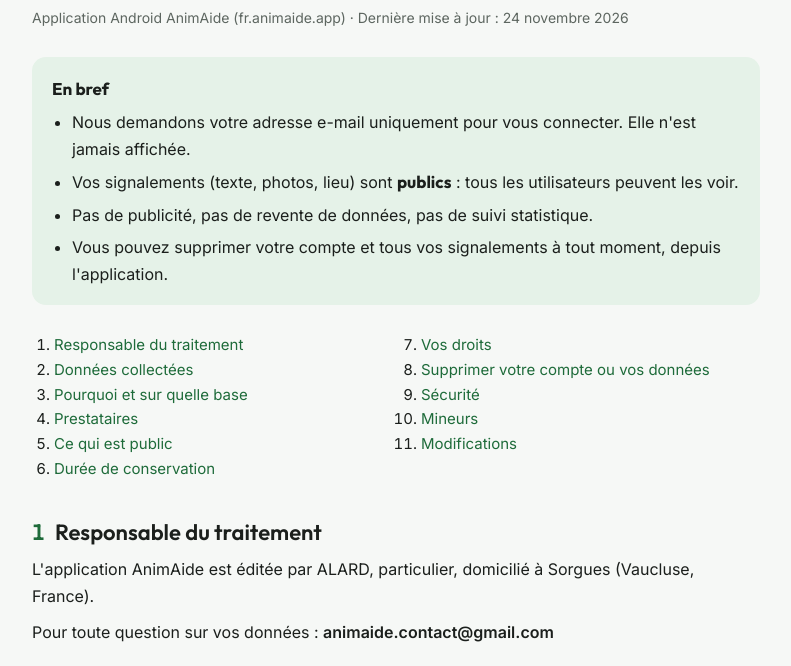
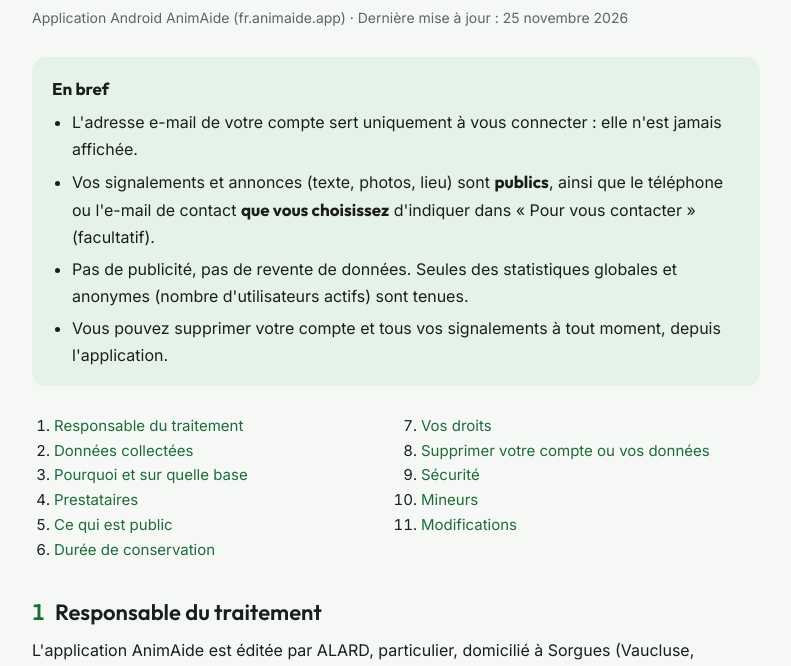
Before and after one commit to smyli84/animaide-site, a plain HTML site: page politique-de-confidentialite.html in a window 1280 px wide. Shown: the part 134-800 px from the top of the page, without its empty margins (244-1035 px from the left). Drawn offline with Linux system fonts and the light colour scheme.

Commit message:
Politique (en bref) : e-mail de contact facultatif public, statistiques globales
Co-Authored-By: Claude Opus 5.5 <noreply@anthropic.com>
Claude-Session: https://claude.ai/code/session_01VYeb6G9dGPUyxWMjmLYfov

```diff
--- a/politique-de-confidentialite.html
+++ b/politique-de-confidentialite.html
@@ -70,15 +70,15 @@ footer { border-top: 1px solid var(--trait); padding-top: 18px; color: var(--gri
     AnimAide
   </div>
   <h1>Politique de confidentialité</h1>
-  <p class="meta">Application Android AnimAide (fr.animaide.app) · Dernière mise à jour : 24 novembre 2026</p>
+  <p class="meta">Application Android AnimAide (fr.animaide.app) · Dernière mise à jour : 25 novembre 2026</p>
 </header>
 
 <div class="resume">
   <strong>En bref</strong>
   <ul>
-    <li>Nous demandons votre adresse e-mail uniquement pour vous connecter. Elle n'est jamais affichée.</li>
-    <li>Vos signalements (texte, photos, lieu) sont <strong>publics</strong> : tous les utilisateurs peuvent les voir.</li>
-    <li>Pas de publicité, pas de revente de données, pas de suivi statistique.</li>
+    <li>L'adresse e-mail de votre compte sert uniquement à vous connecter : elle n'est jamais affichée.</li>
+    <li>Vos signalements et annonces (texte, photos, lieu) sont <strong>publics</strong>, ainsi que le téléphone ou l'e-mail de contact <strong>que vous choisissez</strong> d'indiquer dans « Pour vous contacter » (facultatif).</li>
+    <li>Pas de publicité, pas de revente de données. Seules des statistiques globales et anonymes (nombre d'utilisateurs actifs) sont tenues.</li>
     <li>Vous pouvez supprimer votre compte et tous vos signalements à tout moment, depuis l'application.</li>
   </ul>
 </div>
```
